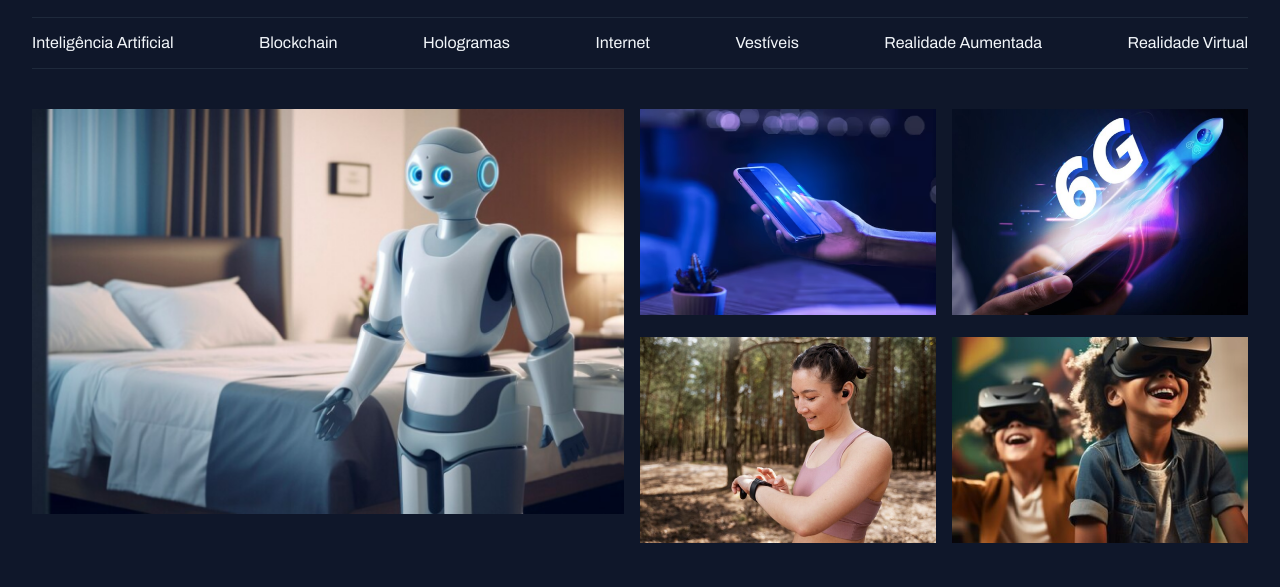
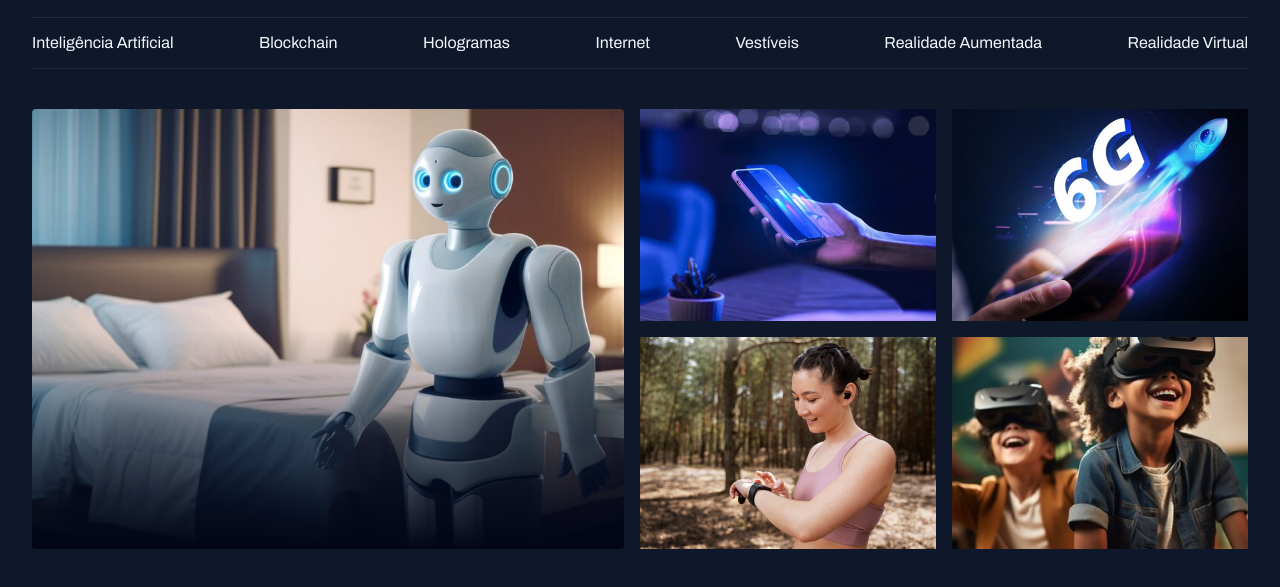
Before and after one commit to lucasgoesss/fullstack-projeto-portal-de-noticias, a plain HTML site: page projeto-portaldenoticias/index.html in a window 1280 px wide. Shown: the part 55-642 px from the top of the page. Drawn offline with Linux system fonts and the light colour scheme.

Commit message:
Adicionando fundo com degrade

```diff
--- a/projeto-portaldenoticias/index.html
+++ b/projeto-portaldenoticias/index.html
@@ -44,7 +44,7 @@
 
     <main class="grid container">
         <section id="featured" class="grid grid-flow-col gap-16">
-            <div>
+            <div class="card">
                 <img src="assets/images/Image 01.png" alt="">
             </div>
 
--- a/projeto-portaldenoticias/styles/global.css
+++ b/projeto-portaldenoticias/styles/global.css
@@ -9,14 +9,14 @@
   --brand-color-dark: #1D4ED8;
   --bg-color: #0F172A;
   --stroke-color: #1E293B;
-  --text-color-primary: #f1f5f9;
+  --text-color-primary: #F1F5F9;
   --text-color-secondary: #CBD5E1;
 
   --font-family: 'Archivo', sans-serif;
   --h1: 800 24px/135% var(--font-family);
   --h2: 800 16px/140% var(--font-family);
-  --h3: 800 14px/1140% var(--font-family);
-  --text-span: 60 14px/140% var(--font-family);
+  --h3: 800 14px/140% var(--font-family);
+  --text-span: 600 14px/145% var(--font-family);
   --text: 400 16px/140% var(--font-family);
   --text-sm: 400 14px/160% var(--font-family);
 }
@@ -27,7 +27,7 @@ body {
   background-color: var(--bg-color);
 }
 
-a{
+a {
   text-decoration: none;
   color: inherit;
 }
@@ -36,7 +36,9 @@ a:hover {
   color: var(--brand-color-light);
 }
 
-h1, h2, h3 {
+h1,
+h2,
+h3 {
   font: inherit;
 }
 
@@ -51,5 +53,5 @@ img {
 }
 
 main {
-  margin-top: 40px;
+  margin-block: 40px;
 }
--- a/projeto-portaldenoticias/styles/section.css
+++ b/projeto-portaldenoticias/styles/section.css
@@ -1,5 +1,24 @@
 #featured {
-  height: 100%;
-  object-fit: cover;
-  border-radius: 4px;
+  img {
+      height: 100%;
+      object-fit: cover;
+  }
+
+  .card {
+      border-radius: 4px;
+      overflow: hidden;
+      position: relative;
+
+      &::before {
+        content: "";
+        position: absolute;
+        inset: 0;
+        top: 50%;
+        background: linear-gradient(
+          180deg,
+          transparent 0%,
+          #020617 100%
+        );
+      }
+  }
 }
```
Also changed, not shown: projeto-portaldenoticias/styles/header.css (+7 -7 lines).
